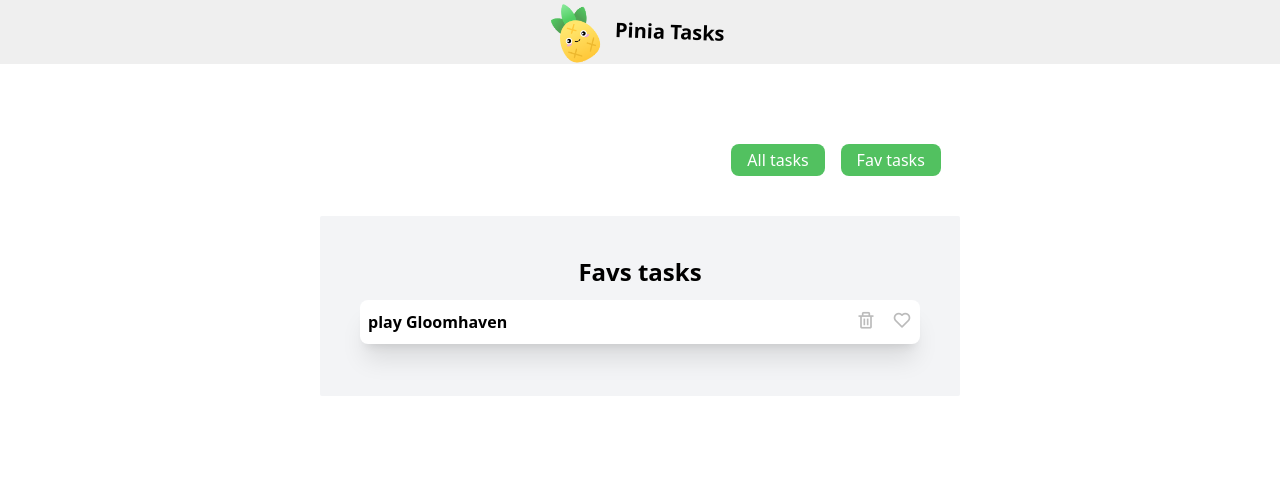
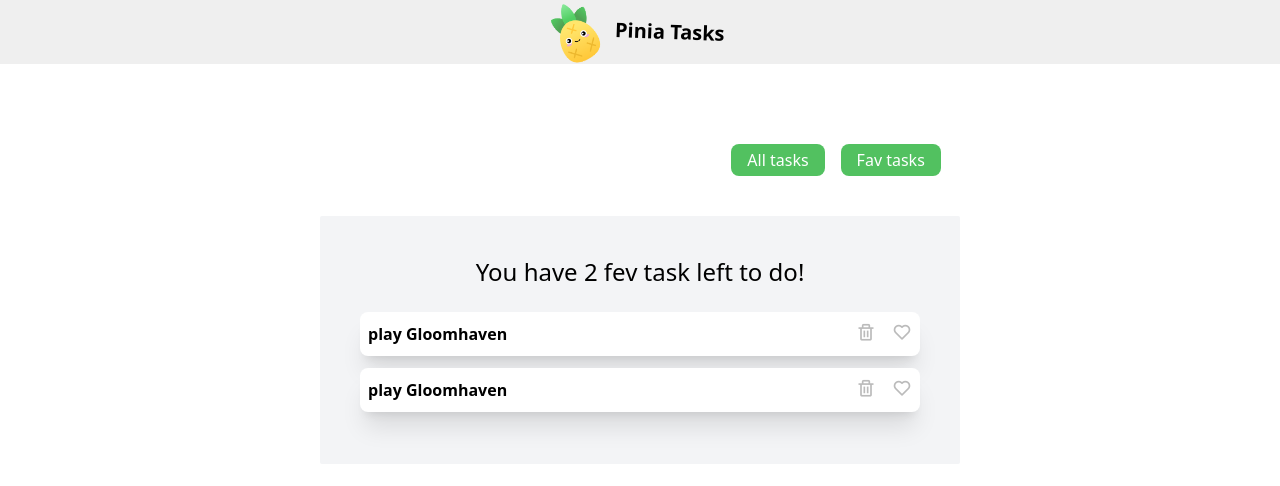
Before and after one commit to YoniBcha/vue-pinia, a Vue app: page / in a window 1280 px wide. Both pictures are taken after a click on the button "Fav tasks". Shown: the top 486 px of the page. Built offline with nearby package versions, Linux system fonts and the light colour scheme.

Commit message:
fav count and total task count is done

```diff
--- a/src/App.vue
+++ b/src/App.vue
@@ -33,7 +33,9 @@
       class="mx-auto w-[640px] bg-gray-100 rounded-sm py-10"
       v-if="filter === 'all'"
     >
-      <p class="flex justify-center text-2xl font-bold">All tasks</p>
+      <p class="flex justify-center text-2xl mb-6">
+        You have {{ taskStore.totalCount }} task left to do!
+      </p>
       <div v-for="task in taskStore.tasks" :key="task.id">
         <TaskDetail :task="task" />
       </div>
@@ -43,7 +45,9 @@
       class="mx-auto w-[640px] bg-gray-100 rounded-sm py-10"
       v-if="filter === 'fav'"
     >
-      <p class="flex justify-center text-2xl font-bold">Favs tasks</p>
+      <p class="flex justify-center text-2xl mb-6">
+        You have {{ taskStore.favCount }} fev task left to do!
+      </p>
       <div v-for="task in taskStore.favs" :key="task.id">
         <TaskDetail :task="task" />
       </div>
--- a/src/stores/TaskStore.js
+++ b/src/stores/TaskStore.js
@@ -5,11 +5,20 @@ export const useTaskStore = defineStore("taskStore", {
     tasks: [
       { id: 1, title: "buy some milk", isFav: false },
       { id: 2, title: "play Gloomhaven", isFav: true },
+      { id: 2, title: "play Gloomhaven", isFav: true },
     ],
   }),
   getters: {
     favs() {
       return this.tasks.filter((t) => t.isFav);
     },
+    favCount() {
+      return this.tasks.reduce((p, c) => {
+        return c.isFav ? p + 1 : p;
+      }, 0);
+    },
+    totalCount: (state) => {
+      return state.tasks.length;
+    },
   },
 });
```
